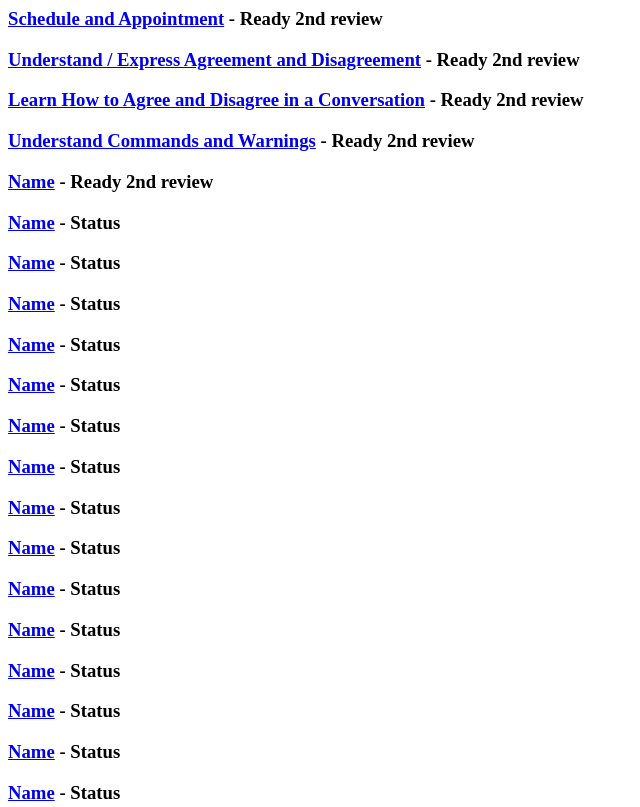
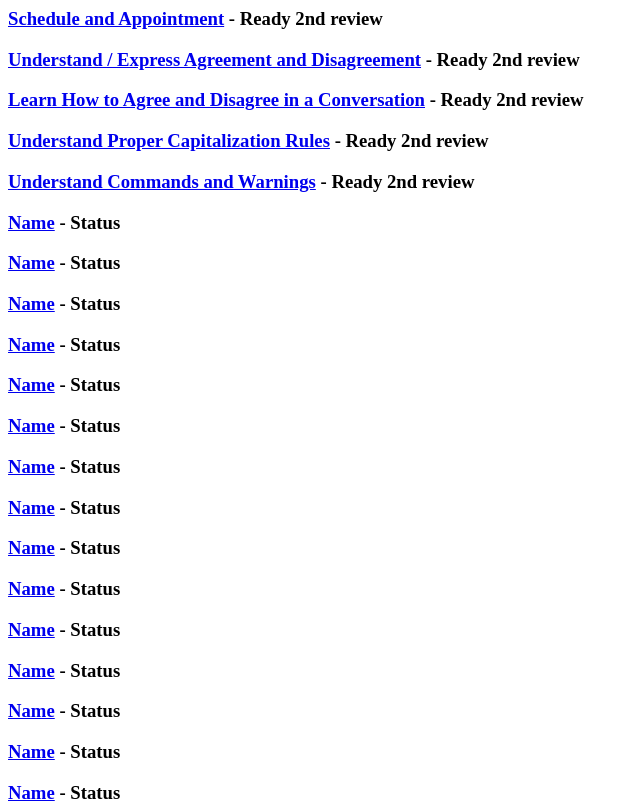
Before and after one commit to byuitechops/ec3-quiz-design, a plain HTML site: page strategies/strategies.html in a window 1280 px wide. Shown: the top 807 px of the page, without its empty margins (0-640 px from the left). Drawn offline with Linux system fonts and the light colour scheme.

```diff
--- a/strategies/strategies.html
+++ b/strategies/strategies.html
@@ -6,8 +6,8 @@
 <h3><a href="https://byuitechops.github.io/ec3-quiz-design/strategies/scheduleappointment.html" target="_blank">Schedule and Appointment</a> - Ready 2nd review</h3>
 <h3><a href="https://byuitechops.github.io/ec3-quiz-design/strategies/understand_express_agreedisagree.html" target="_blank">Understand / Express Agreement and Disagreement</a> - Ready 2nd review</h3>
 <h3><a href="https://byuitechops.github.io/ec3-quiz-design/strategies/agree_disagree_conversation.html" target="_blank">Learn How to Agree and Disagree in a Conversation</a> - Ready 2nd review</h3>
-<h3><a href="https://byuitechops.github.io/ec3-quiz-design/strategies/capitalization_rules.html" target="_blank">Understand Commands and Warnings</a> - Ready 2nd review</h3>
-<h3><a href="https://byuitechops.github.io/ec3-quiz-design/strategies/understandcommand_warnings.html" target="_blank">Name</a> - Ready 2nd review</h3>
+<h3><a href="https://byuitechops.github.io/ec3-quiz-design/strategies/capitalization_rules.html" target="_blank">Understand Proper Capitalization Rules</a> - Ready 2nd review</h3>
+<h3><a href="https://byuitechops.github.io/ec3-quiz-design/strategies/understandcommand_warnings.html" target="_blank">Understand Commands and Warnings</a> - Ready 2nd review</h3>
 <h3><a href="https://byuitechops.github.io/ec3-quiz-design/strategies/agree_disagree_conversation.html" target="_blank">Name</a> - Status</h3>
 <h3><a href="https://byuitechops.github.io/ec3-quiz-design/strategies/agree_disagree_conversation.html" target="_blank">Name</a> - Status</h3>
 <h3><a href="https://byuitechops.github.io/ec3-quiz-design/strategies/agree_disagree_conversation.html" target="_blank">Name</a> - Status</h3>
```
